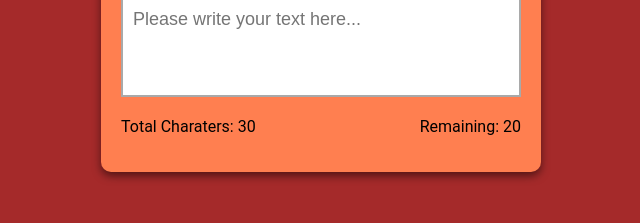
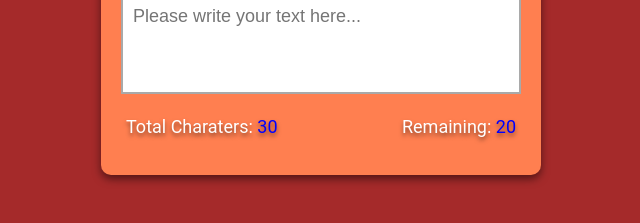
Before and after one commit to JuanCPoos/Several-Easy-Projects, a website: page Real Time Character Counter/index.html in a window 1280 px wide. Shown: the part 359-582 px from the top of the page, without its empty margins (319-959 px from the left). Drawn offline with Linux system fonts and the light colour scheme.

Commit message:
Listo estructura y style

```diff
--- a/Real Time Character Counter/index.html
+++ b/Real Time Character Counter/index.html
@@ -25,6 +25,8 @@
             </p>
         </div>
     </div>
+
+    <script src="index.js"></script>
 </body>
 
 </html>
--- /dev/null
+++ b/Real Time Character Counter/index.js
@@ -0,0 +1 @@
+const txtEl = document.getElementById('textarea');
--- a/Real Time Character Counter/style.css
+++ b/Real Time Character Counter/style.css
@@ -34,4 +34,20 @@ body {
     /*ubicamos los objetos uno al lado del otro*/
     justify-content: space-between;
     /* un espacio en medio para que los elementos queden en punta*/
+    padding: 0 5px;
 }
+
+.counter-container p {
+    font-size: 18px;
+    color: white;
+    text-shadow: 0 3px 4px rgba(0, 0, 0, 0.5);
+}
+
+.total-counter {
+    color: blue;
+}
+
+.remaining-counter {
+    color: blue;
+
+}
```
